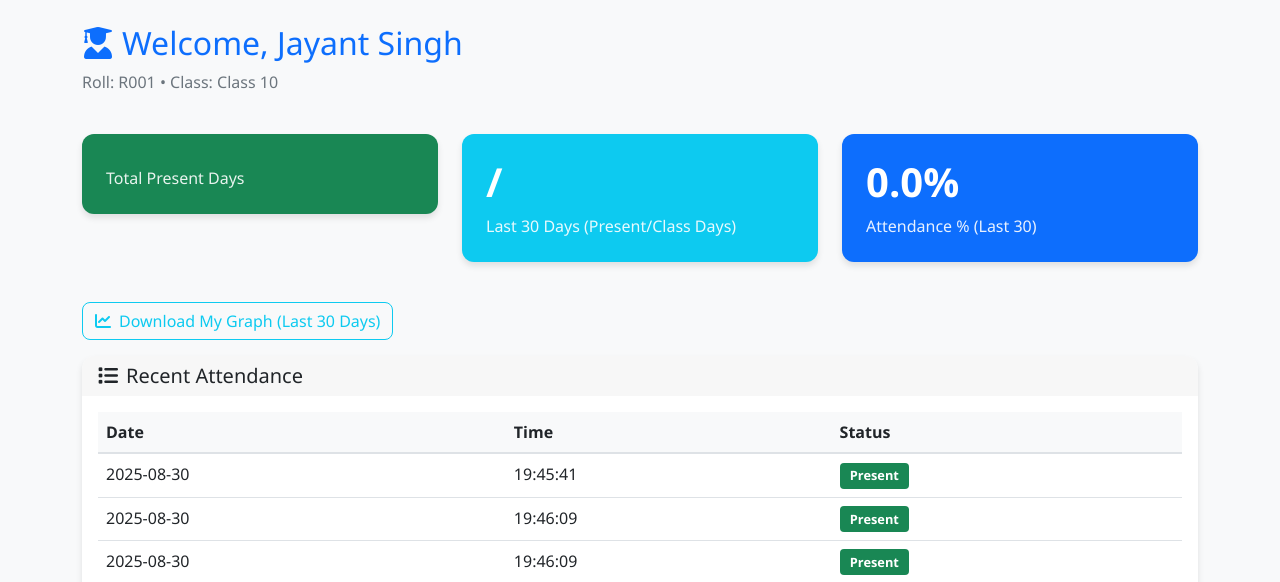
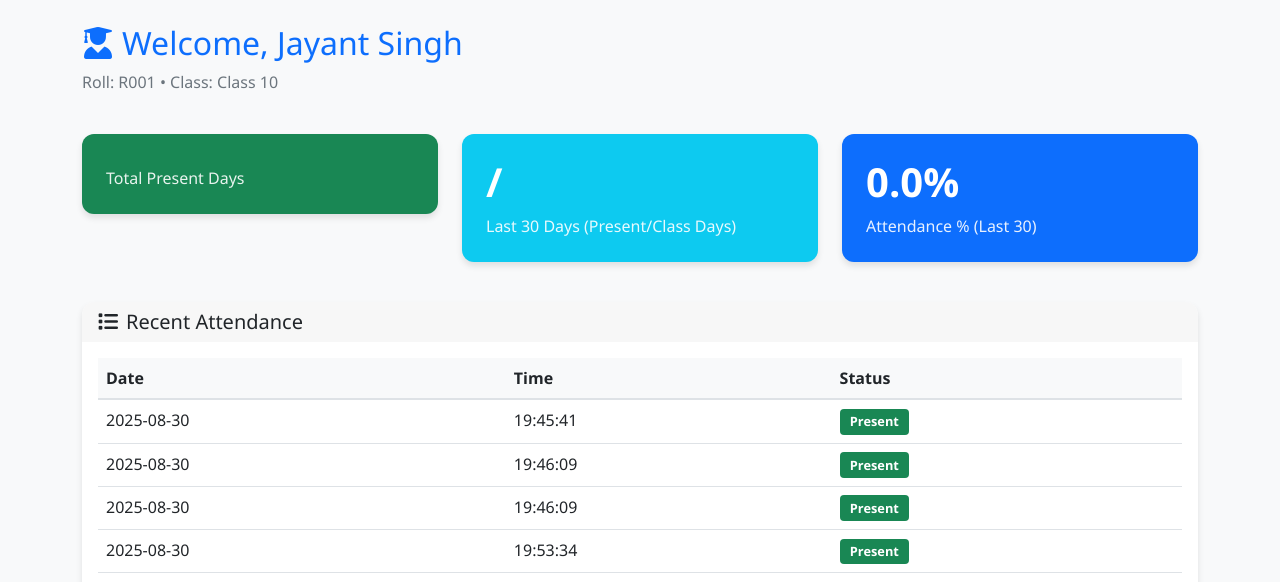
Before and after one commit to DevJayantS/face_recognition_attendance_system, a Flask app: template templates/student_dashboard.html in a window 1280 px wide. Shown: the top 582 px of the page. Run offline with Flask 3, Linux system fonts and the light colour scheme; the template is opened without the code that fills it: values that come from a table or form of the project are taken from there, others are empty.

Commit message:
chore(student): remove graph download button from student dashboard

```diff
--- a/templates/student_dashboard.html
+++ b/templates/student_dashboard.html
@@ -18,12 +18,6 @@
   <div class="col-md-4 mb-3">
     <div class="card bg-primary text-white"><div class="card-body"><h4 class="card-title">{{ '%.1f'|format(percentage_last30) }}%</h4><p class="card-text">Attendance % (Last 30)</p></div></div>
   </div>
-</div>
-
-<div class="mb-3">
-  <button class="btn btn-outline-info" onclick="downloadMyGraph()">
-    <i class="fas fa-chart-line me-2"></i>Download My Graph (Last 30 Days)
-  </button>
 </div>
 
 <div class="card">
@@ -49,18 +43,4 @@
     {% endif %}
   </div>
 </div>
-{% block scripts %}
-<script>
-  function formatDate(d){
-    const pad = n => String(n).padStart(2,'0');
-    return `${d.getFullYear()}-${pad(d.getMonth()+1)}-${pad(d.getDate())}`;
-  }
-  function downloadMyGraph(){
-    const end = new Date();
-    const start = new Date(end.getTime() - 29*24*60*60*1000);
-    const url = `/export_attendance_range_graph?start_date=${formatDate(start)}&end_date=${formatDate(end)}`;
-    window.open(url, '_blank');
-  }
-</script>
 {% endblock %}
-{% endblock %}
```
